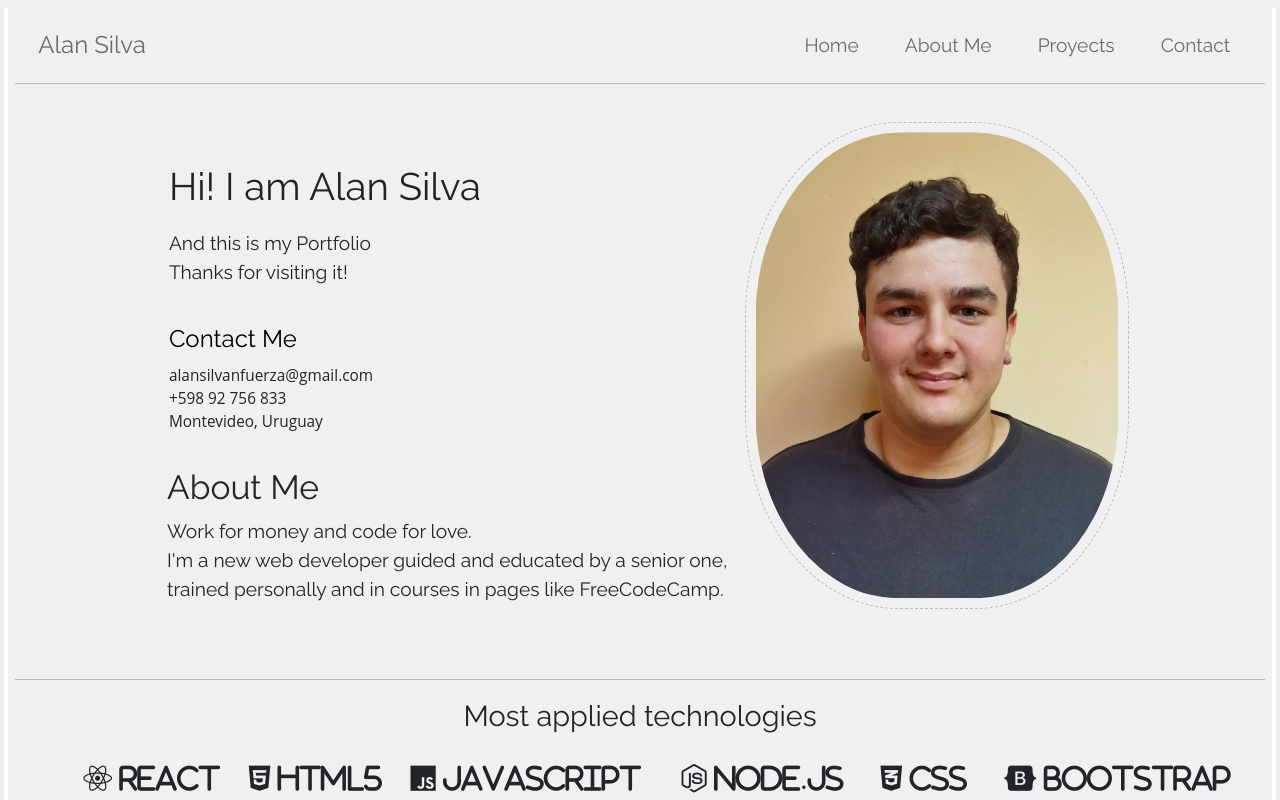
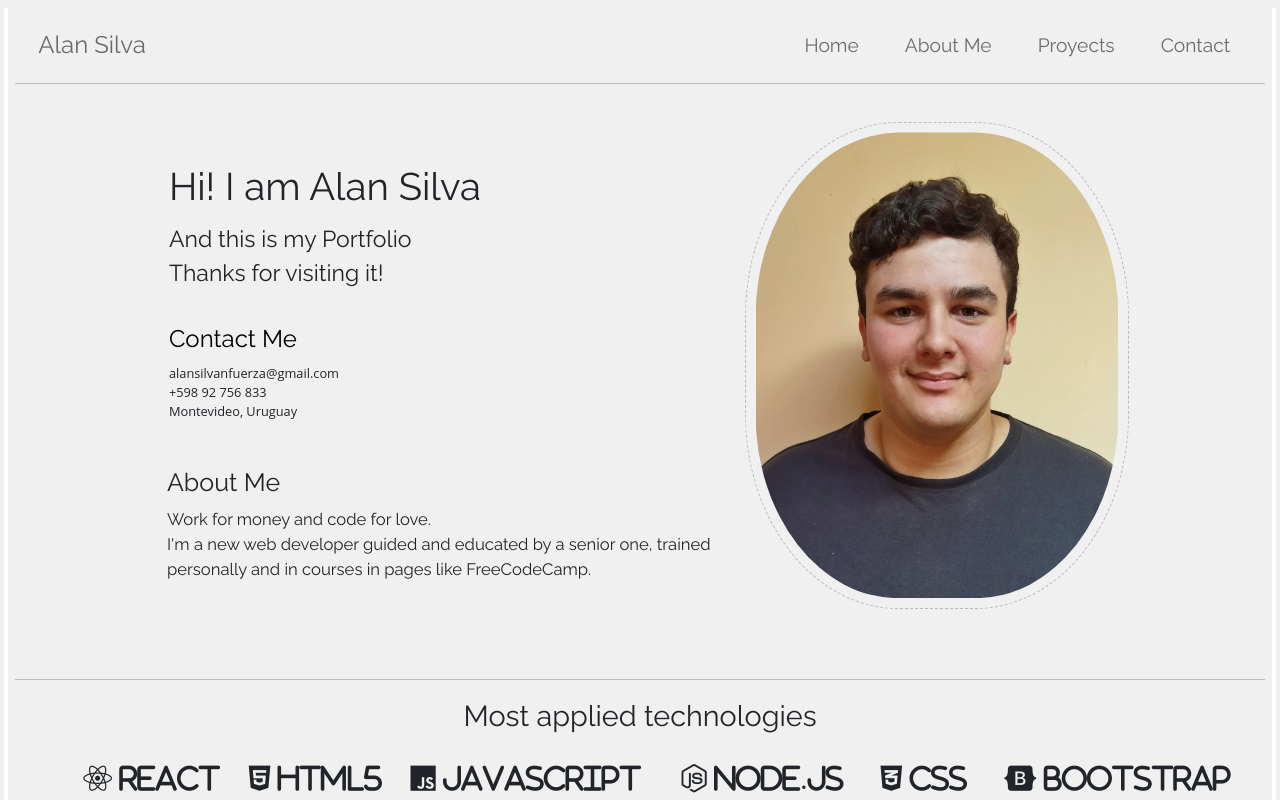
Before and after one commit to alanSilva04/alanSilva-portfolio-phase2, a React (Create React App) app: page / in a window 1280 px wide. Shown: the top 800 px of the page. Built offline with nearby package versions, Linux system fonts and the light colour scheme; the HTML template or start-up script is replaced by a standard one.

Commit message:
Second revision of the responsive

```diff
--- a/src/components/biography/Biography.css
+++ b/src/components/biography/Biography.css
@@ -3,6 +3,15 @@
     width: 30rem;
     height: 10rem;
 }
+
+.bio h3 {
+    font-size: 25px;
+}
+
+.bio p {
+    font-size: 1.3vw;
+}
+
 
 .tecnologies {
     height: 6rem;
--- a/src/components/home/Home.css
+++ b/src/components/home/Home.css
@@ -25,7 +25,8 @@
 }
 
 .presentation-section p {
-    margin-top: 1rem;
+    margin-top: 0.6rem;
+    font-size: 1.2rem;
 }
 
 .contact-section {
@@ -36,14 +37,14 @@
 .contact-section p{
     font-family: 'Open Sans', sans-serif;
     margin: 0;
-    font-size: 1.2vw;
+    font-size: 1vw;
 }
 
 .contact-title {
     color: black;
     padding-bottom: 0.5rem;
     margin: 0;
-    font-size: 24px
+    font-size: 24px;
 }
 
 
```
